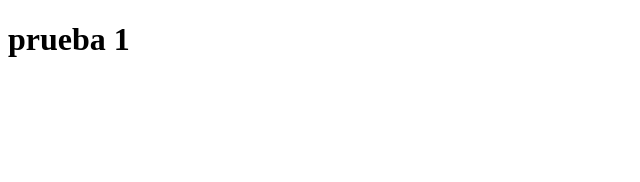
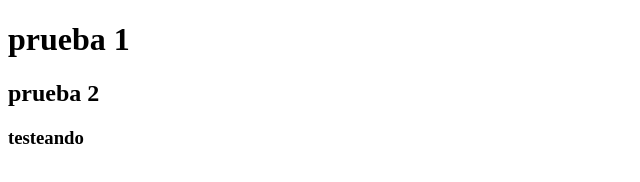
Before and after one commit to nimimelar/ejemplo-clase, a plain HTML site: page index.html in a window 1280 px wide. Shown: the whole page, without its empty margins (0-640 px from the left). Drawn offline with Linux system fonts and the light colour scheme.

Commit message:
dos nuevas etiquetas

```diff
--- a/index.html
+++ b/index.html
@@ -8,5 +8,7 @@
 </head>
 <body>
     <h1>prueba 1</h1>
+    <h2>prueba 2</h2>
+    <h3>testeando</h3>
 </body>
 </html>
```
